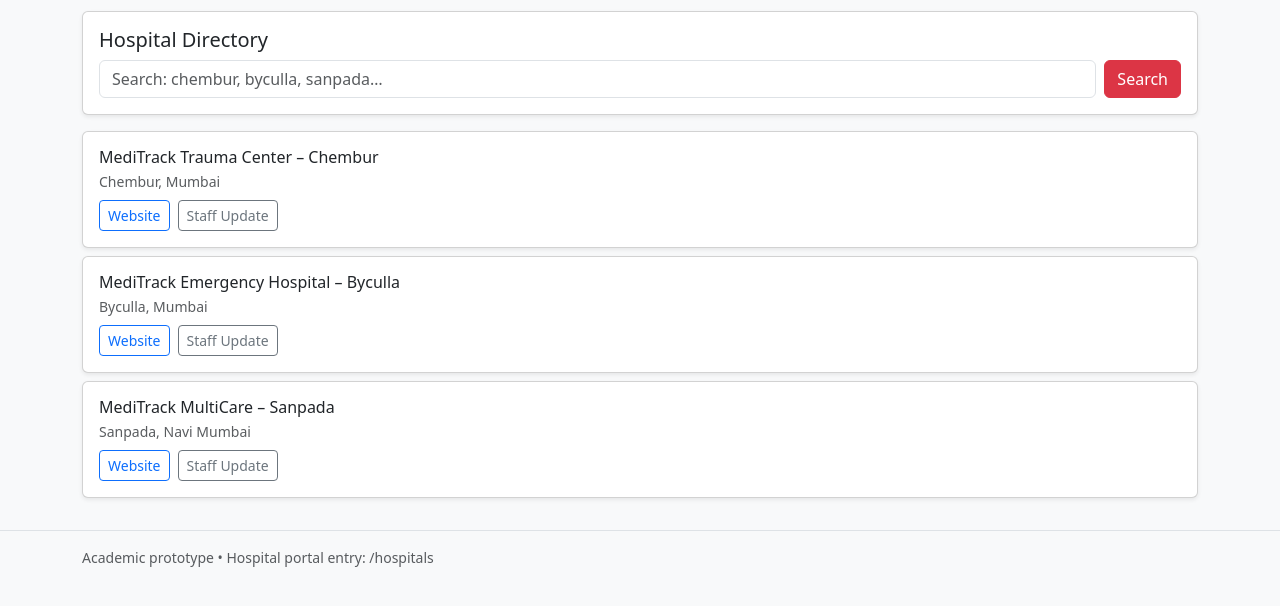
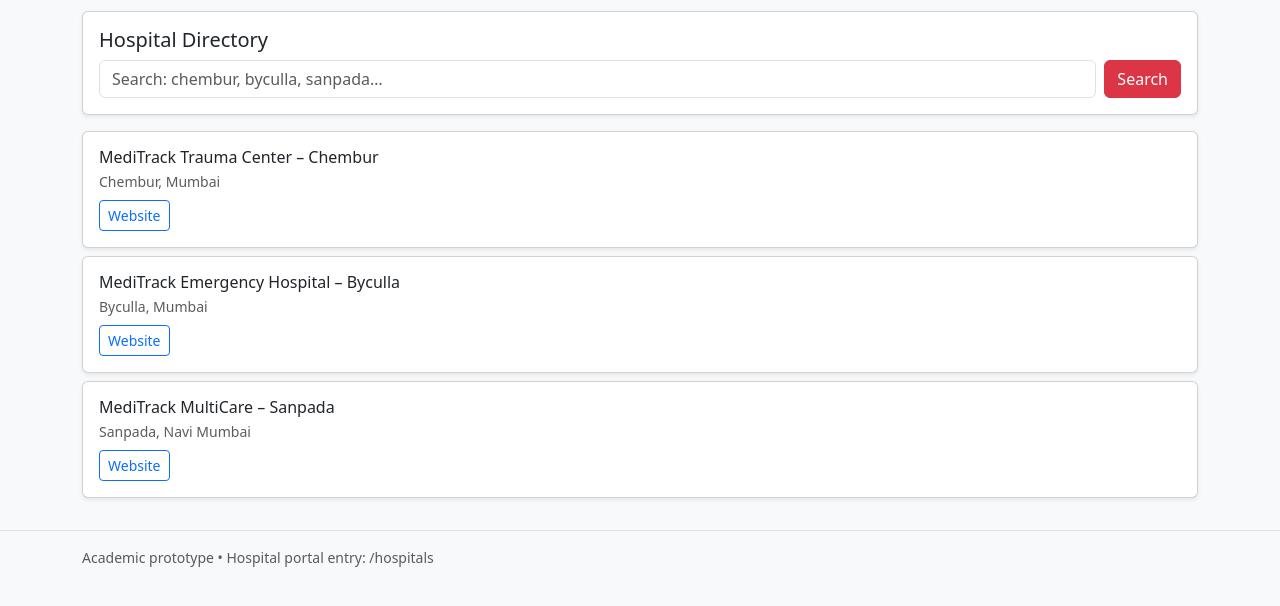
Before and after one commit to Sharanya2449/ER-Meditrack, a Flask app: page /hospitals in a window 1280 px wide. Shown: the part 140-746 px from the top of the page. Run offline with Flask 3, Linux system fonts and the light colour scheme; data comes from the database, SQL or seed files in the repository.

Commit message:
Remove admin links from public UI

```diff
--- a/templates/hospitals.html
+++ b/templates/hospitals.html
@@ -18,8 +18,7 @@
         <h6 class="mb-1">{{ h.name }}</h6>
         <div class="small text-muted">{{ h.address }}</div>
         <div class="d-flex gap-2 mt-2">
-          <a class="btn btn-outline-primary btn-sm" href="{{ h.home_url }}">Website</a>
-          <a class="btn btn-outline-secondary btn-sm" href="{{ h.staff_url }}">Staff Update</a>
+         <a class="btn btn-outline-primary btn-sm" href="{{ h.home_url }}">Website</a>
         </div>
       </div>
     </div>
```
